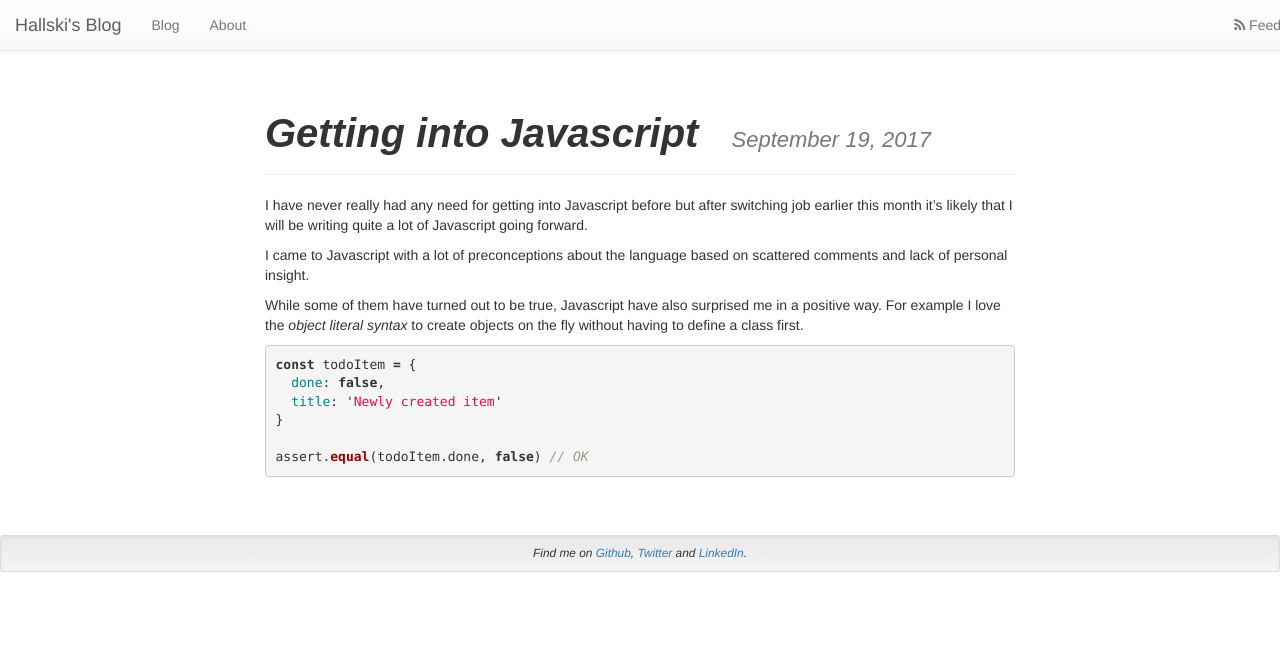
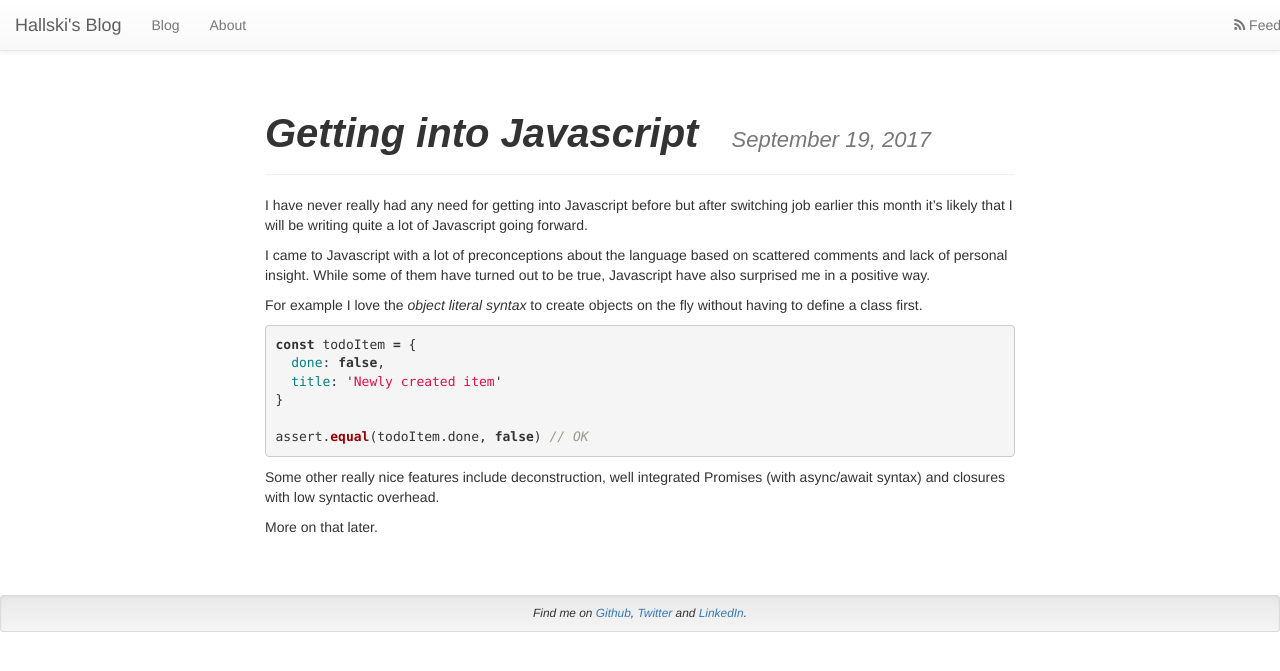
Before and after one commit to hallski/hallski.github.io, a Jekyll site: the page built from _posts/2017-09-19-getting-started-javascript.markdown, in a window 1280 px wide. Shown: the top 671 px of the page. Built offline with Jekyll 4.4.1, drawn with Linux system fonts in a browser that asks for light colours; nearby versions of some CDN libraries; Markdown is read by kramdown in place of the engine named in the settings.

Commit message:
Added some more text to last blog post

```diff
--- a/_posts/2017-09-19-getting-started-javascript.markdown
+++ b/_posts/2017-09-19-getting-started-javascript.markdown
@@ -6,9 +6,9 @@ comments:
 
 I have never really had any need for getting into Javascript before but after switching job earlier this month it's likely that I will be writing quite a lot of Javascript going forward.
 
-I came to Javascript with a lot of preconceptions about the language based on scattered comments and lack of personal insight.
+I came to Javascript with a lot of preconceptions about the language based on scattered comments and lack of personal insight. While some of them have turned out to be true, Javascript have also surprised me in a positive way.
 
-While some of them have turned out to be true, Javascript have also surprised me in a positive way. For example I love the _object literal syntax_ to create objects on the fly without having to define a class first.
+For example I love the _object literal syntax_ to create objects on the fly without having to define a class first.
 
 {% highlight javascript %}
 
@@ -20,3 +20,7 @@ const todoItem = {
 assert.equal(todoItem.done, false) // OK
 
 {% endhighlight %}
+
+Some other really nice features include deconstruction, well integrated Promises (with async/await syntax) and closures with low syntactic overhead.
+
+More on that later.
```
